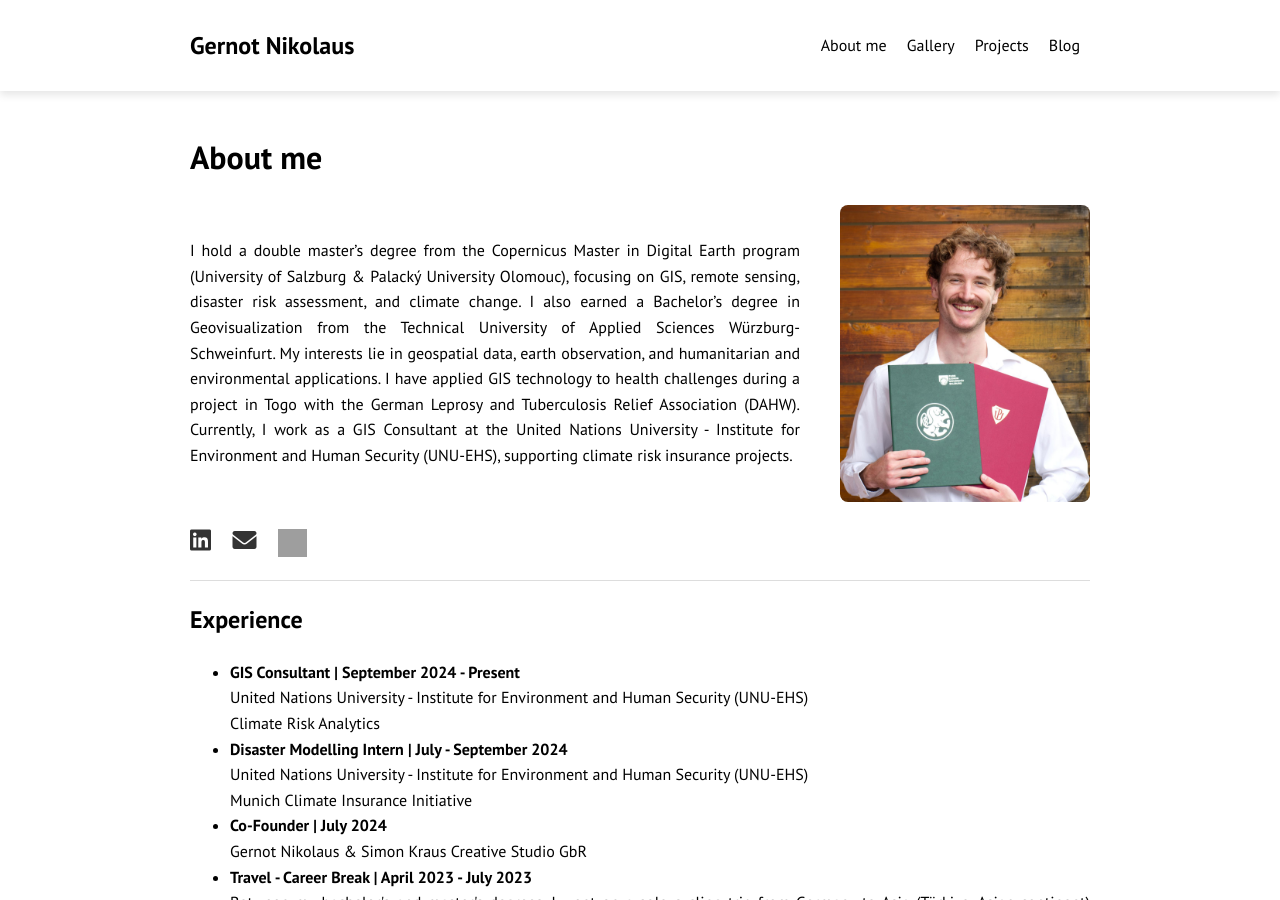
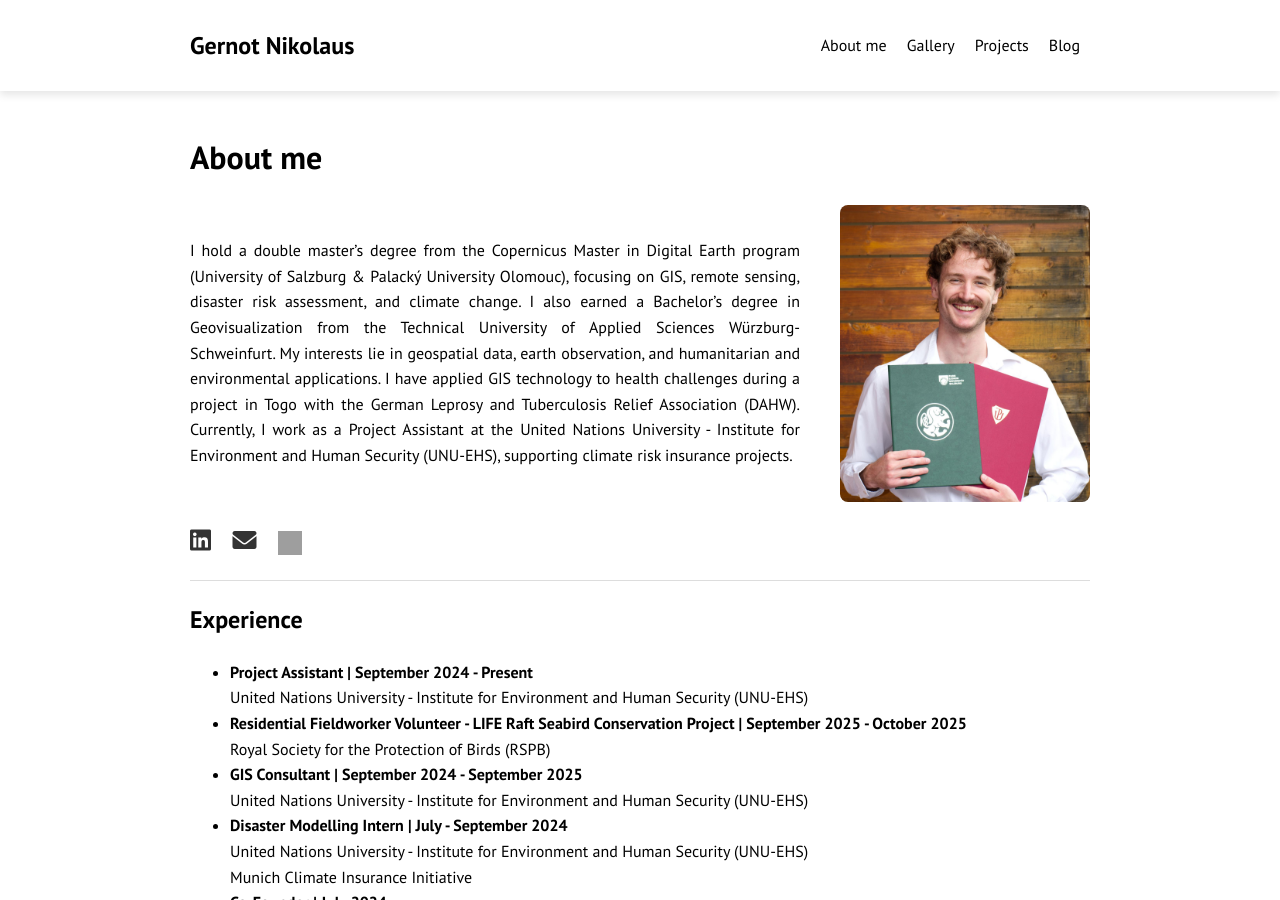
Before and after one commit to gernotnikolaus/gernotnikolaus.github.io, a Jekyll site: the page built from about.md, in a window 1280 px wide and 900 px high. Built offline with Jekyll 4.4.1, drawn with Linux system fonts in a browser that asks for light colours; grey boxes are pictures that could not be loaded.

Commit message:
rspb blog

```diff
--- a/about.md
+++ b/about.md
@@ -5,7 +5,7 @@
 
 <div class="about-container">
     <div class="about-text">
-        <p>I hold a double master’s degree from the Copernicus Master in Digital Earth program (University of Salzburg & Palacký University Olomouc), focusing on GIS, remote sensing, disaster risk assessment, and climate change. I also earned a Bachelor’s degree in Geovisualization from the Technical University of Applied Sciences Würzburg-Schweinfurt. My interests lie in geospatial data, earth observation, and humanitarian and environmental applications. I have applied GIS technology to health challenges during a project in Togo with the German Leprosy and Tuberculosis Relief Association (DAHW). Currently, I work as a GIS Consultant at the United Nations University - Institute for Environment and Human Security (UNU-EHS), supporting climate risk insurance projects.</p>
+        <p>I hold a double master’s degree from the Copernicus Master in Digital Earth program (University of Salzburg & Palacký University Olomouc), focusing on GIS, remote sensing, disaster risk assessment, and climate change. I also earned a Bachelor’s degree in Geovisualization from the Technical University of Applied Sciences Würzburg-Schweinfurt. My interests lie in geospatial data, earth observation, and humanitarian and environmental applications. I have applied GIS technology to health challenges during a project in Togo with the German Leprosy and Tuberculosis Relief Association (DAHW). Currently, I work as a Project Assistant at the United Nations University - Institute for Environment and Human Security (UNU-EHS), supporting climate risk insurance projects.</p>
     </div>
     <img src="{{ "/assets/images/GernotNikolaus.jpg" | relative_url }}" alt="Gernot Nikolaus" class="about-image">
 </div>
@@ -21,7 +21,7 @@
     <a href="https://www.researchgate.net/profile/Gernot-Nikolaus" target="_blank" aria-label="ResearchGate">
         <img src="https://upload.wikimedia.org/wikipedia/commons/5/5e/ResearchGate_icon_SVG.svg"
             alt="ResearchGate"
-            style="width: 1.2em; height: 1.2em; vertical-align: middle;">
+            style="width: 1em; height: 1em; vertical-align: middle;">
 </a>
 
 </div>
@@ -31,9 +31,16 @@
 <h2>Experience</h2>
 <ul>
     <li>
-        <strong>GIS Consultant | September 2024 - Present</strong>
+        <strong>Project Assistant | September 2024 - Present</strong>
         <br>United Nations University - Institute for Environment and Human Security (UNU-EHS)
-        <br>Climate Risk Analytics
+    </li>
+    <li>
+        <strong>Residential Fieldworker Volunteer - LIFE Raft Seabird Conservation Project | September 2025 - October 2025</strong>
+        <br>Royal Society for the Protection of Birds (RSPB)
+    </li>
+    <li>
+        <strong>GIS Consultant | September 2024 - September 2025</strong>
+        <br>United Nations University - Institute for Environment and Human Security (UNU-EHS)
     </li>
     <li>
         <strong>Disaster Modelling Intern | July - September 2024 </strong>
```
Also changed, not shown: _posts/2025-04-03-ISSonVIS2025 copy.md (added, +15 -0 lines), assets/images/blogs/RathlinIsland_GernotNikolaus_01.jpg (added).
